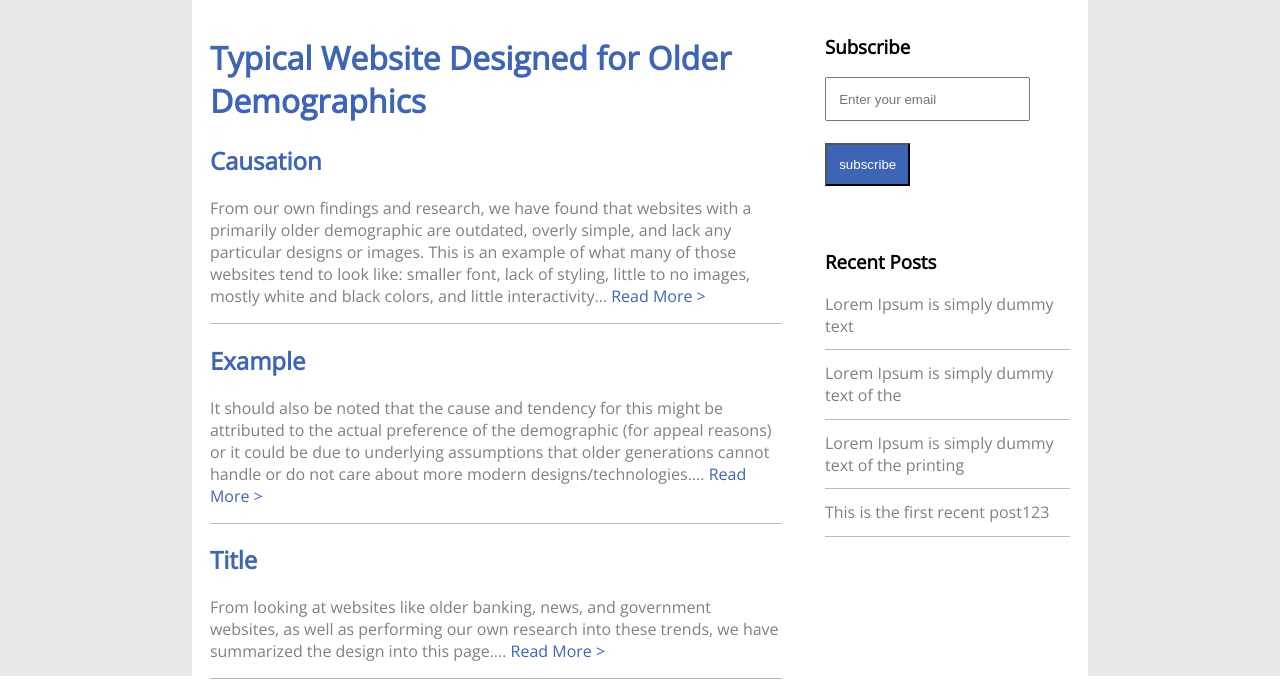
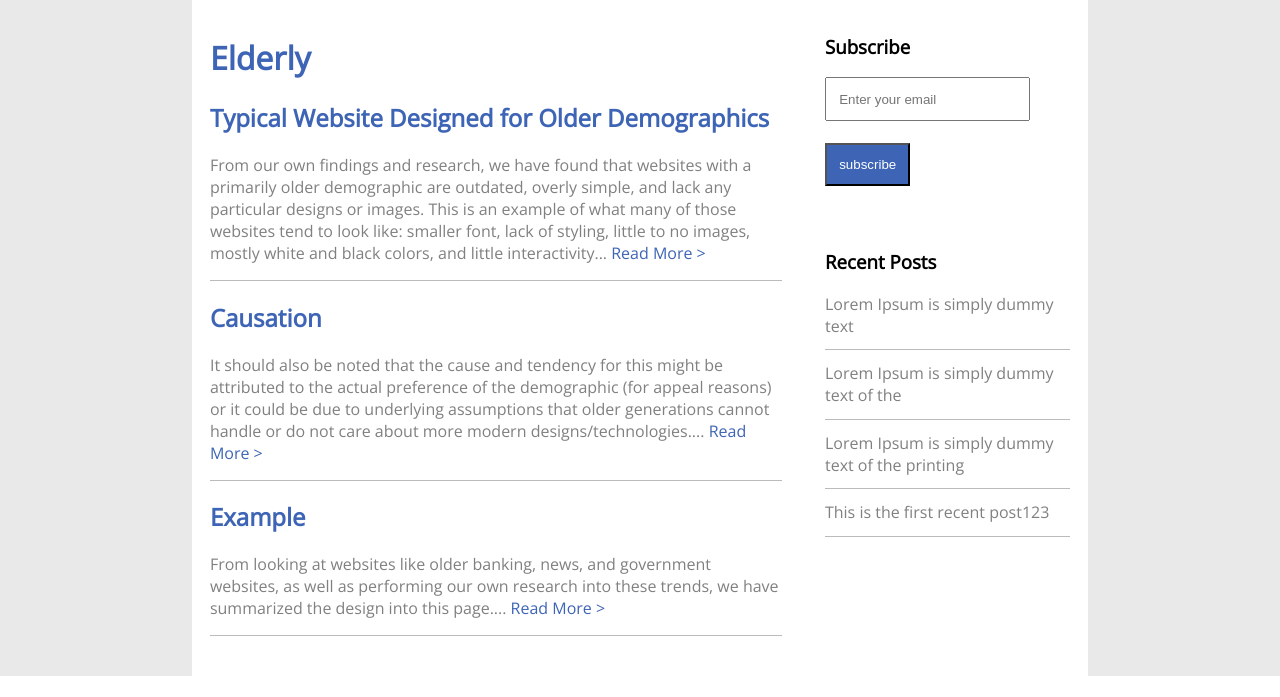
Before and after one commit to devinz27/cs492-final, a plain HTML site: page elderly.html in a window 1280 px wide. Shown: the part 124-821 px from the top of the page. After the commit the page ends 800 px from the top, so only its background shows below. Drawn offline with nearby package versions, Linux system fonts and the light colour scheme.

Commit message:
second commit

```diff
--- a/elderly.html
+++ b/elderly.html
@@ -35,17 +35,17 @@
             </nav>
             <div class="content">
                 <div class="left">
-                    <h1>Typical Website Designed for Older Demographics</h1>
+                    <h1>Elderly</h1>
                     <div class="post">
-                        <h2>Causation</h2>
+                        <h2>Typical Website Designed for Older Demographics</h2>
                         <p>From our own findings and research, we have found that websites with a primarily older demographic are outdated, overly simple, and lack any particular designs or images. This is an example of what many of those websites tend to look like: smaller font, lack of styling, little to no images, mostly white and black colors, and little interactivity... <a>Read More ></a></p>
                     </div>
                     <div class="post">
-                        <h2>Example</h2>
+                        <h2>Causation</h2>
                         <p>It should also be noted that the cause and tendency for this might be attributed to the actual preference of the demographic (for appeal reasons) or it could be due to underlying assumptions that older generations cannot handle or do not care about more modern designs/technologies.... <a>Read More ></a></p>
                     </div>
                     <div class="post">
-                        <h2>Title</h2>
+                        <h2>Example</h2>
                         <p>From looking at websites like older banking, news, and government websites, as well as performing our own research into these trends, we have summarized the design into this page.... <a>Read More ></a></p>
                     </div>
 
```
